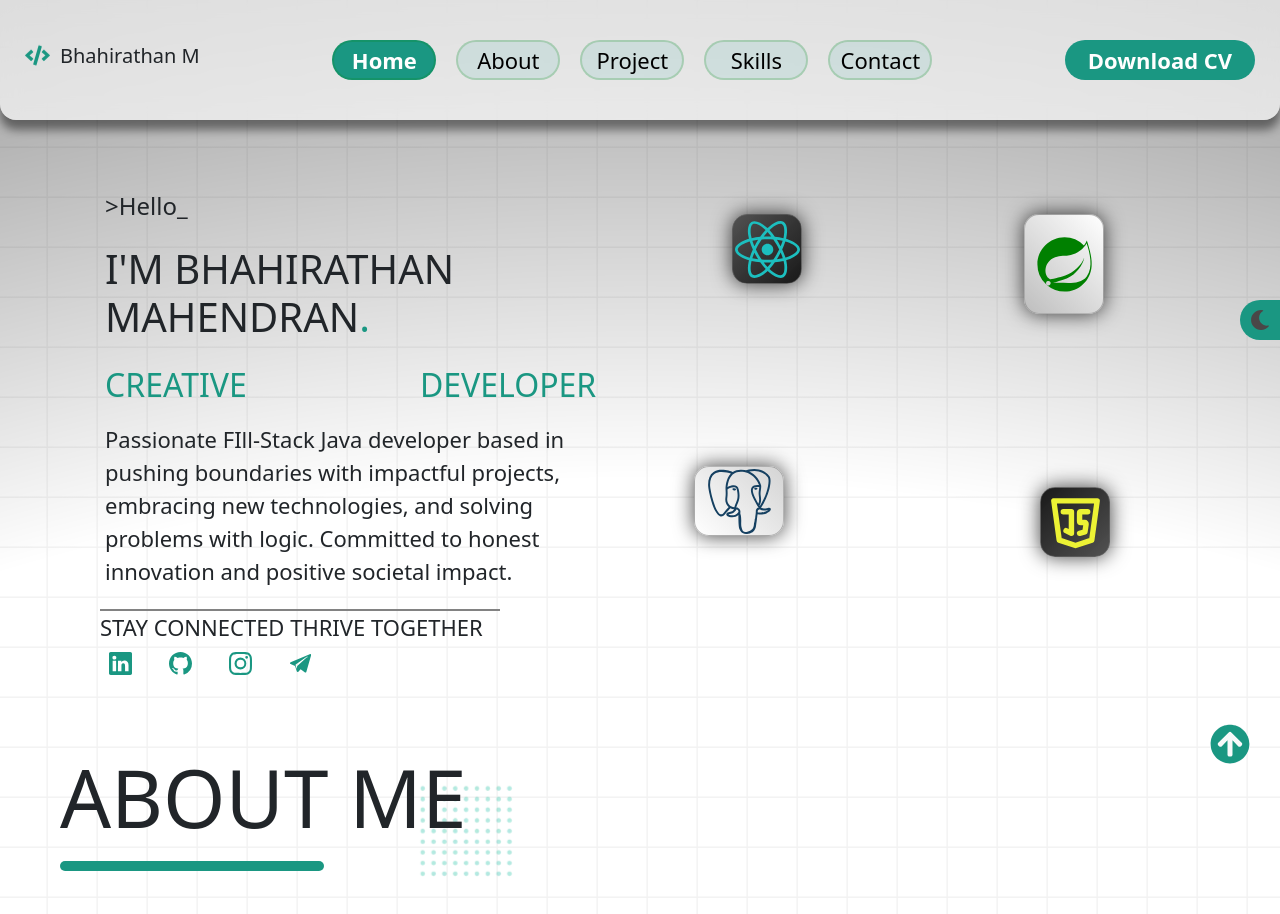
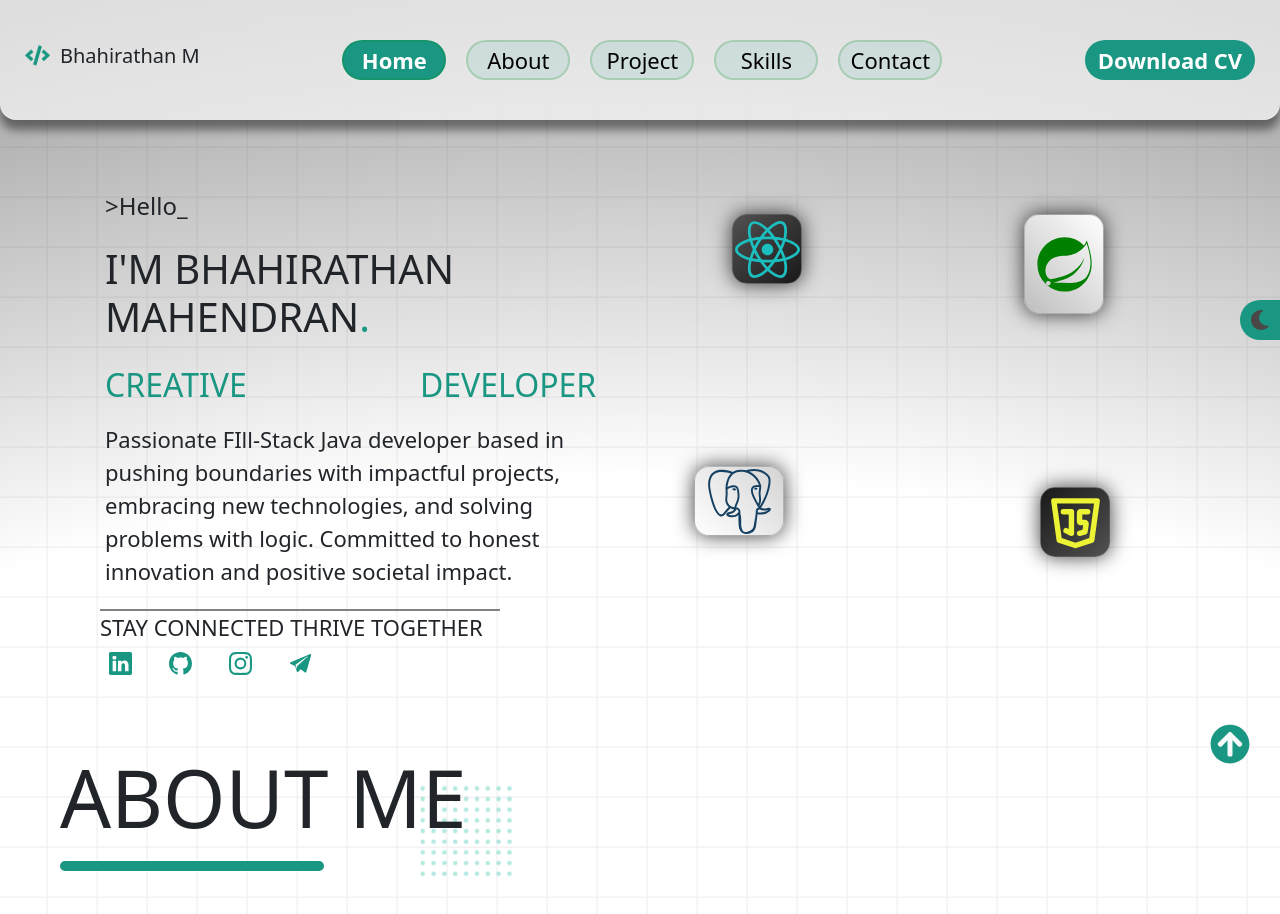
Before and after one commit to BHAHIVPM/Port-folio, a React (Vite) app: page / in a window 1280 px wide. Shown: the top 914 px of the page. Built offline with nearby package versions, Linux system fonts and the light colour scheme.

Commit message:
Updated portfolio

```diff
--- a/src/App.css
+++ b/src/App.css
@@ -411,7 +411,7 @@ transform: translateY(-5px);
     display: flex;
     text-decoration: none;
     height: 40px;
-    width: 190px;
+    width: 170px;
     font-weight: bold;
     color: white!important;
     border-radius: 20px;
```
